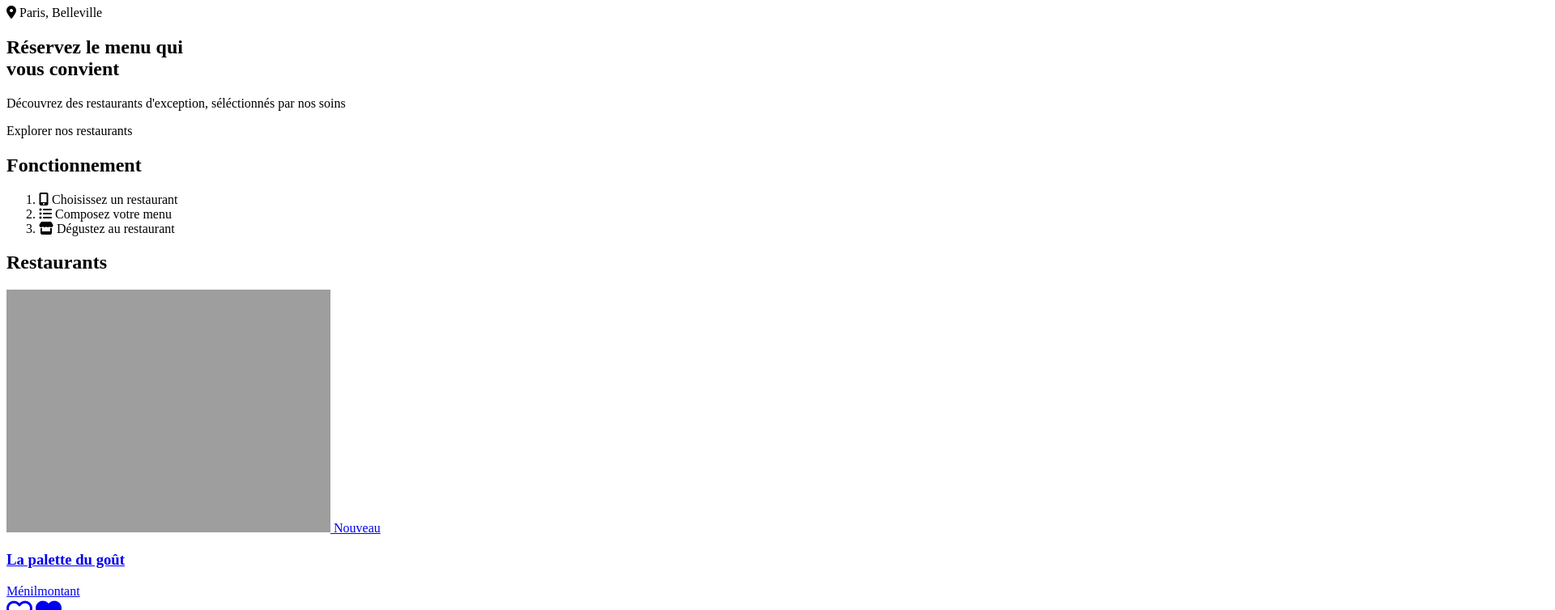
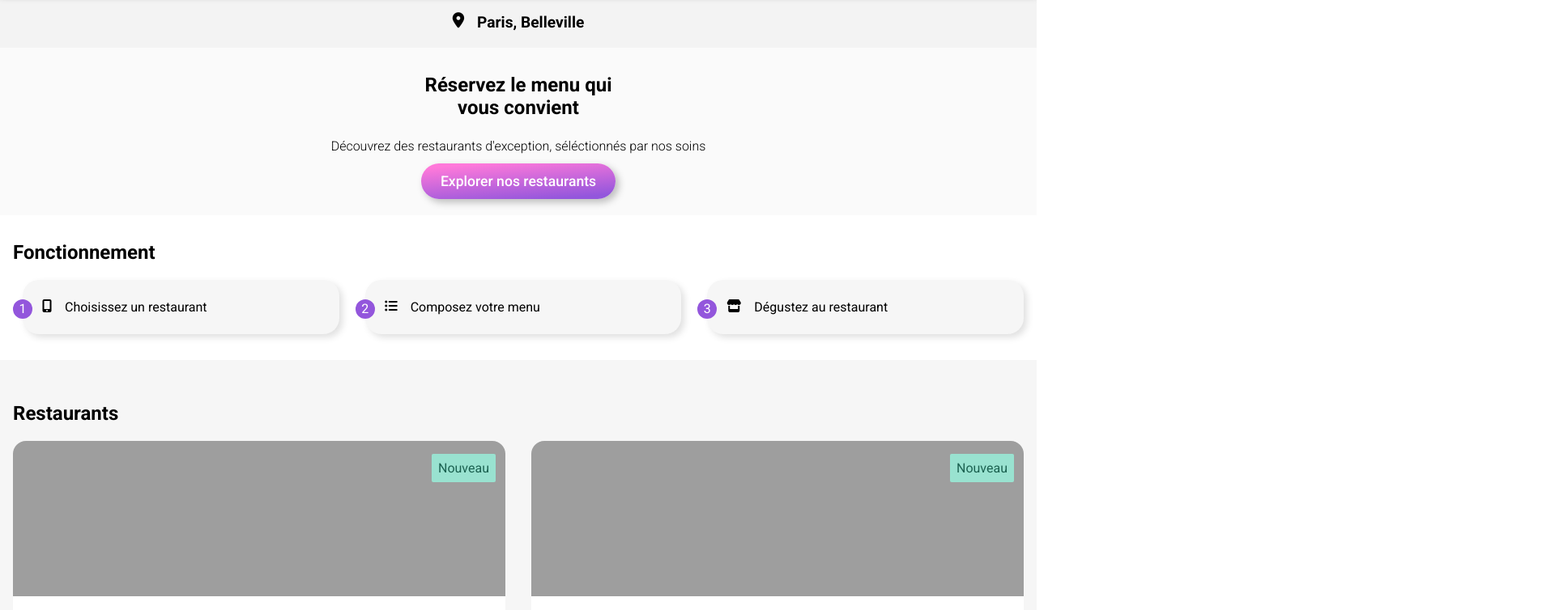
Before and after one commit to nicolas54000/P3_garnier_nicolas, a plain HTML site: page index.html in a window 1280 px wide. Shown: the part 73-827 px from the top of the page at 81% size, 1920 px wide, since content can reach past the window. Drawn offline with Linux system fonts and the light colour scheme; the site is published under a folder, as on GitHub Pages, so addresses that start at the root find nothing; a web font is replaced by a local one.

Commit message:
v005 maj  liens css

```diff
--- a/index.html
+++ b/index.html
@@ -4,7 +4,7 @@
   <meta charset="UTF-8">
   <meta name="viewport" content="width=device-width, initial-scale=1.0">
   <script src="https://kit.fontawesome.com/7d17636476.js" crossorigin="anonymous"></script>
-  <link rel="stylesheet" href="/src/css/main.css">
+  <link rel="stylesheet" href="src/css/main.css">
 
   <!-- Primary Meta Tags -->
   <link rel="icon" href="./img/favicon.ico" />
```
